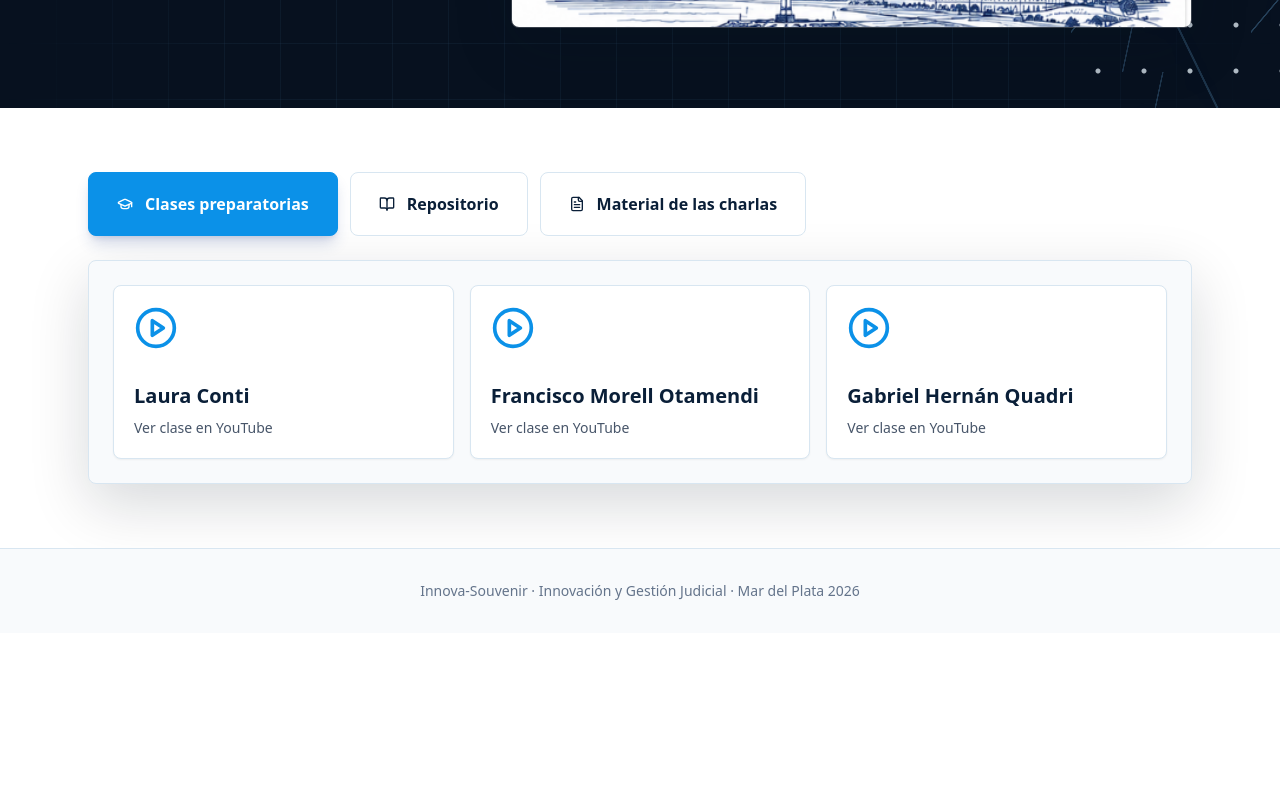
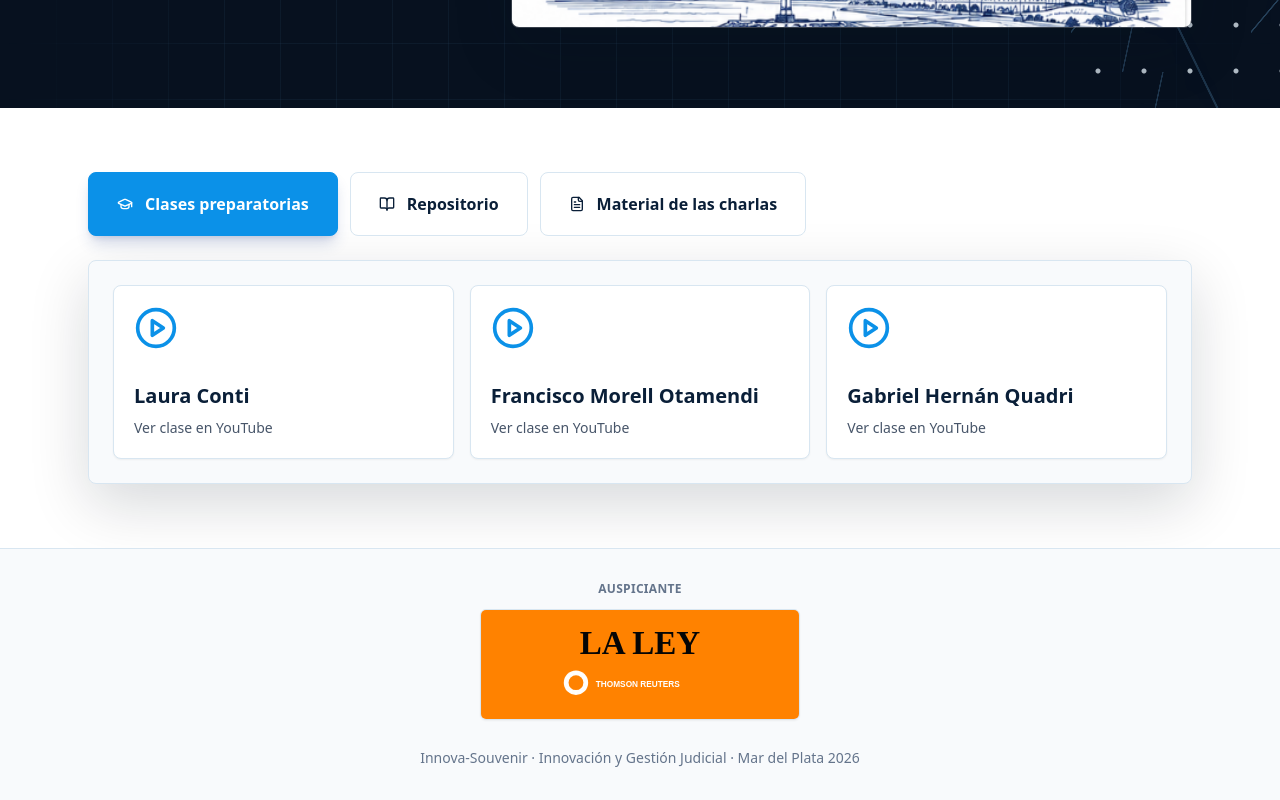
Before and after one commit to Panchomorell/innova-souvenir, a React (Vite) app: page / in a window 1280 px wide. Shown: the part 710-1510 px from the top of the page. Before the commit the page ends 1343 px from the top, so only its background shows below. Built offline with nearby package versions, Linux system fonts and the light colour scheme.

Commit message:
Add sponsor and repository resources

```diff
--- a/src/main.jsx
+++ b/src/main.jsx
@@ -438,6 +438,16 @@ function App() {
         <ContentTabs />
       </main>
       <footer className="border-t border-judicial-line bg-slate-50 px-4 py-8 text-center text-sm font-medium text-slate-500">
+        <div className="mx-auto mb-7 max-w-xs">
+          <p className="mb-3 text-xs font-black uppercase tracking-wide text-slate-500">
+            Auspiciante
+          </p>
+          <img
+            src="/assets/la-ley-sponsor.svg"
+            alt="La Ley Thomson Reuters"
+            className="w-full rounded-md border border-judicial-line shadow-sm"
+          />
+        </div>
         Innova-Souvenir · Innovación y Gestión Judicial · Mar del Plata 2026
       </footer>
     </div>
```
Also changed, not shown: data/repositorios.csv, public/assets/la-ley-sponsor.svg (added), public/data/repositorios.csv.
